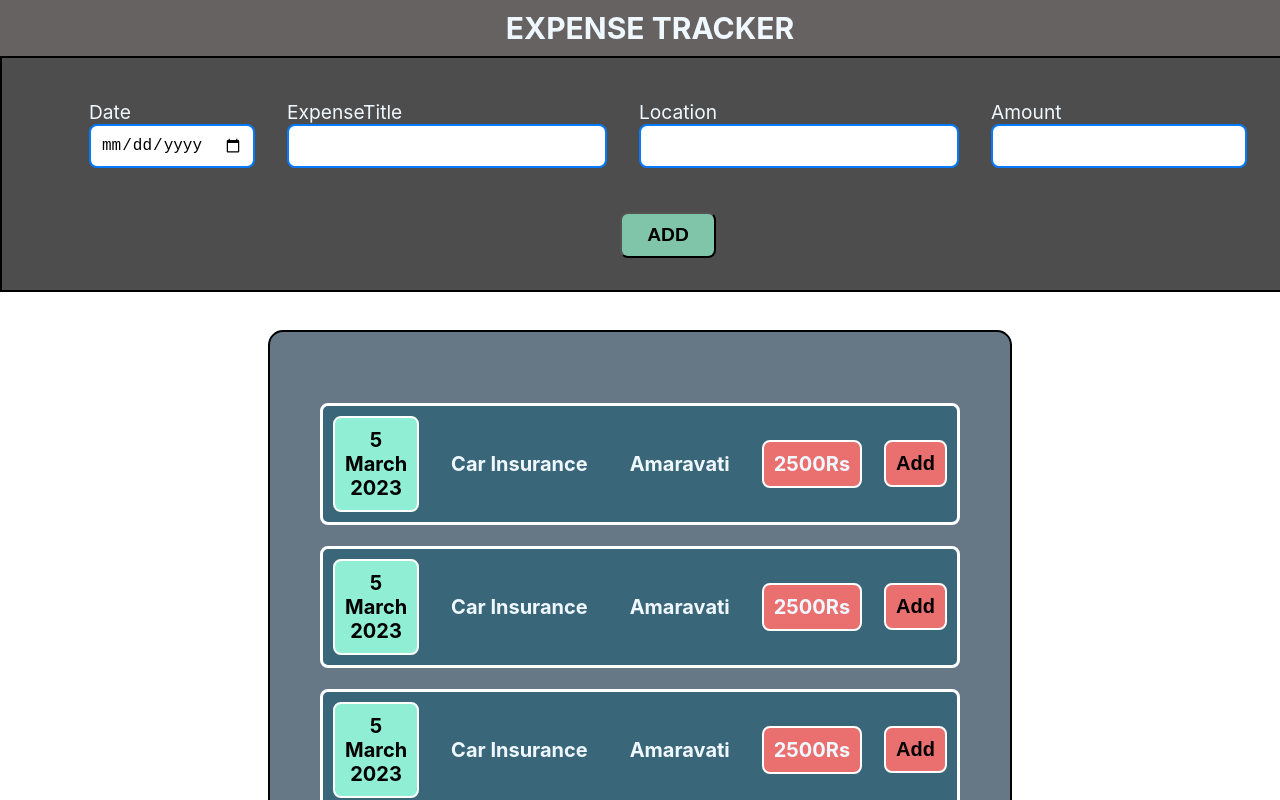
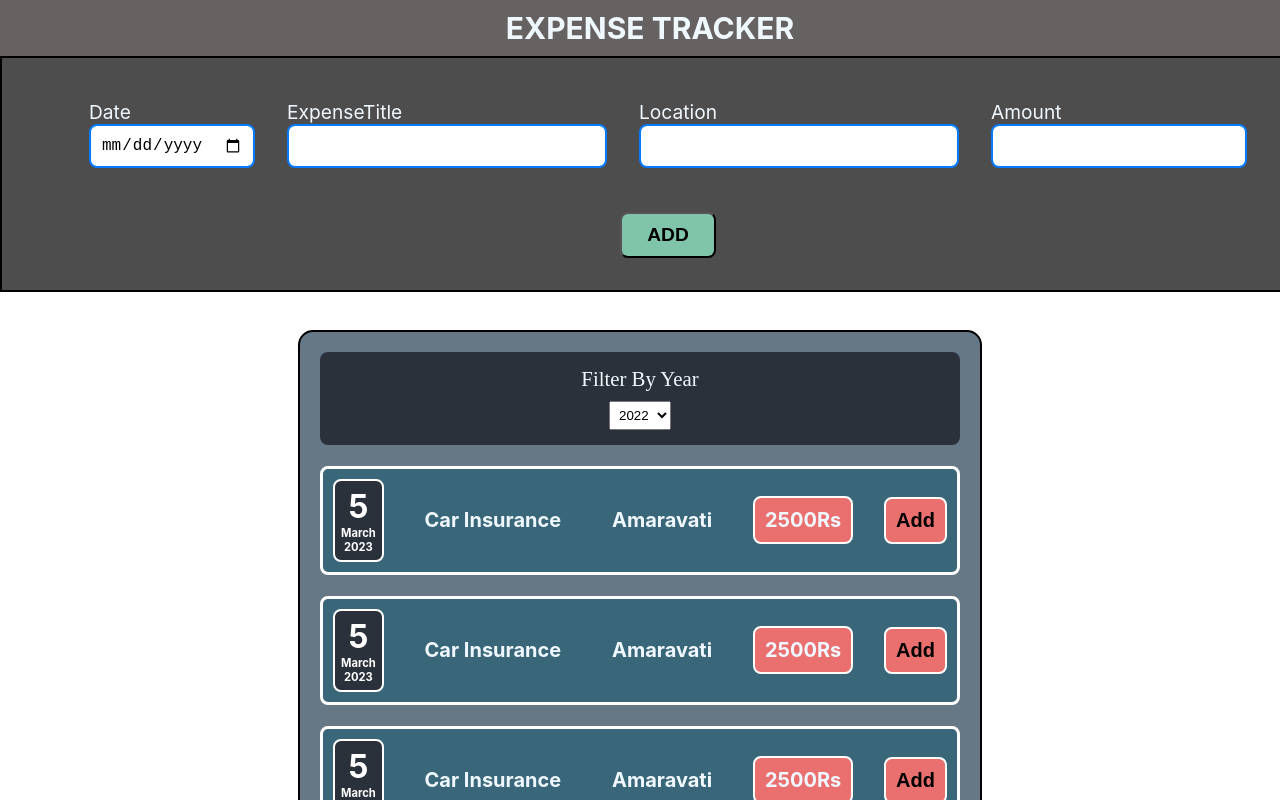
Before and after one commit to shubh532/react-app, a React (Create React App) app: page / in a window 1280 px wide. Shown: the top 800 px of the page. Built offline with nearby package versions, Linux system fonts and the light colour scheme.

Commit message:
Expense filter by year Added

```diff
--- a/src/App.js
+++ b/src/App.js
@@ -1,19 +1,27 @@
 import ExpenseItem from "./MyComponents/Expenses/ExpenseItem";
 import Card from "./MyComponents/UI/Card";
-import Form from "./MyComponents/Expenses/ExpenseForm";
+import ExpenseFilter from "./MyComponents/Expenses/expenseFilter";
+import FormData from "./MyComponents/Expenses/RetriveDataFromForm";
+import { useState } from "react";
 // import "./App.css"
 function App() {
+  const [filteredYear,setFilteredYear]=useState("2016")
   const expense = new Array(5).fill({
     date: new Date(),
     title: "Car Insurance",
     location: "Amaravati",
     amount: "2500Rs",
   });
+
+  const filterChange=selectedYear=>{
+    setFilteredYear(selectedYear)
+  }
   return (
     <div className="App">
       <div className="heading-container">EXPENSE TRACKER</div>
-        <Form></Form>
+        <FormData/>
         <Card>
+          <ExpenseFilter selected={filteredYear} onChangeFilter={filterChange}></ExpenseFilter>
           {expense.map((item)=>(
           <ExpenseItem
               date={item.date}
--- a/src/MyComponents/Expenses/Date.css
+++ b/src/MyComponents/Expenses/Date.css
@@ -1,11 +1,15 @@
 .datecomp {
     margin: 10px;
-    padding: 10px;
+    padding: 6px;
     font-weight: bold;
-    font-size: 20px;
-    color: #000000;
+    font-size: 0.7rem;
+    color: #ffffff;
     border: 2px solid white;
     border-radius: 8px;
-    background-color: #8feed4;
+    background-color:rgb(43, 49, 59);
     text-align: center;
   }
+  .day{
+    font-size :2rem;
+    padding: 0;
+  }
--- a/src/MyComponents/Expenses/Date.js
+++ b/src/MyComponents/Expenses/Date.js
@@ -5,7 +5,7 @@ function Date(props){
     const year=props.date.getFullYear();
     return(
         <div className="datecomp">
-            <div>{date}</div>
+            <div className="day">{date}</div>
             <div>{month}</div>
             <div>{year}</div>
         </div>
--- a/src/MyComponents/Expenses/ExpenseForm.js
+++ b/src/MyComponents/Expenses/ExpenseForm.js
@@ -1,6 +1,6 @@
 import "./ExpenseForm.css";
 import React,{useState} from "react";
-function Form() {
+function Form(props) {
   const [enterdate,setDate] = useState("")
   const [entertitle,settitle] = useState("")
   const [enterLocation,setLocation] = useState("")
@@ -26,7 +26,7 @@ function func(event){
     location:enterLocation,
     Amount:enterAmount
   }
-  console.log(expenseData)
+  props.onSaveExpenseData(expenseData);
   setDate("")
   settitle("")
   setLocation("")
--- /dev/null
+++ b/src/MyComponents/Expenses/RetriveDataFromForm.js
@@ -0,0 +1,19 @@
+import React from "react";
+import Form from "./ExpenseForm";
+
+const FormData=()=>{
+    function SaveExpenseData(enteredExpenseData){
+        const expenseData={
+            ...enteredExpenseData,
+            id:Math.random().toString()
+        }
+       console.log(expenseData)
+    }
+
+    return(
+        <div>
+            <Form onSaveExpenseData={SaveExpenseData}></Form>
+        </div>
+    )
+}
+export default FormData;
--- /dev/null
+++ b/src/MyComponents/Expenses/expenseFilter.css
@@ -0,0 +1,20 @@
+.filter-container{
+    padding: 10px;
+    display: flex;
+    flex-direction: column;
+    align-items: center;
+    background-color: rgb(43, 49, 59);
+    border-radius: 8px;
+}
+
+.select{
+    margin: 5px;
+    padding: 5px;
+}
+.label{
+    margin: 5px;
+    font-size: 1.3rem;
+    font-family: 'Times New Roman', Times, serif;
+    color: aliceblue;
+
+}
--- /dev/null
+++ b/src/MyComponents/Expenses/expenseFilter.js
@@ -0,0 +1,25 @@
+import React from "react";
+import "./expenseFilter.css"
+function ExpenseFilter(props){
+    const DropDownChnge=(event)=>{
+        props.onChangeFilter(event.target.value)
+    }
+
+    return(
+        <div>
+            <div className="filter-container">
+                <label className="label">Filter By Year</label>
+                <select className="select" value={props.selected} onChange={DropDownChnge}>
+                    <option value="2022">2022</option>
+                    <option value="2021">2021</option>
+                    <option value="2020">2020</option>
+                    <option value="2019">2019</option>
+                    <option value="2018">2018</option>
+                    <option value="2017">2017</option>
+                </select>
+            </div>
+        </div>
+    )
+}
+
+export default ExpenseFilter;
--- a/src/MyComponents/UI/Card.css
+++ b/src/MyComponents/UI/Card.css
@@ -1,7 +1,7 @@
 .Card{
 width: 50%;
 height: auto;
-padding: 50px;
+padding: 20px;
 border: 2px solid black;
 border-radius: 15px;
 background-color: rgb(102, 120, 134);
```
